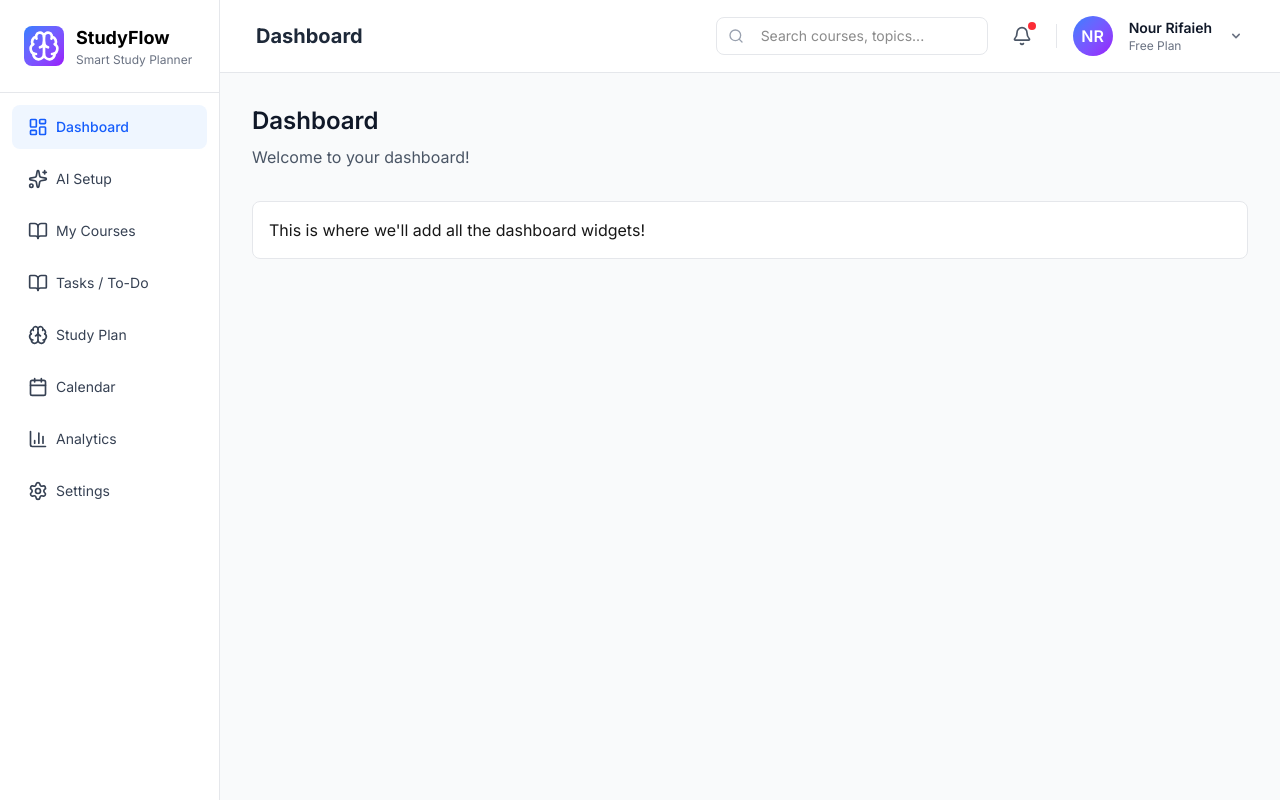
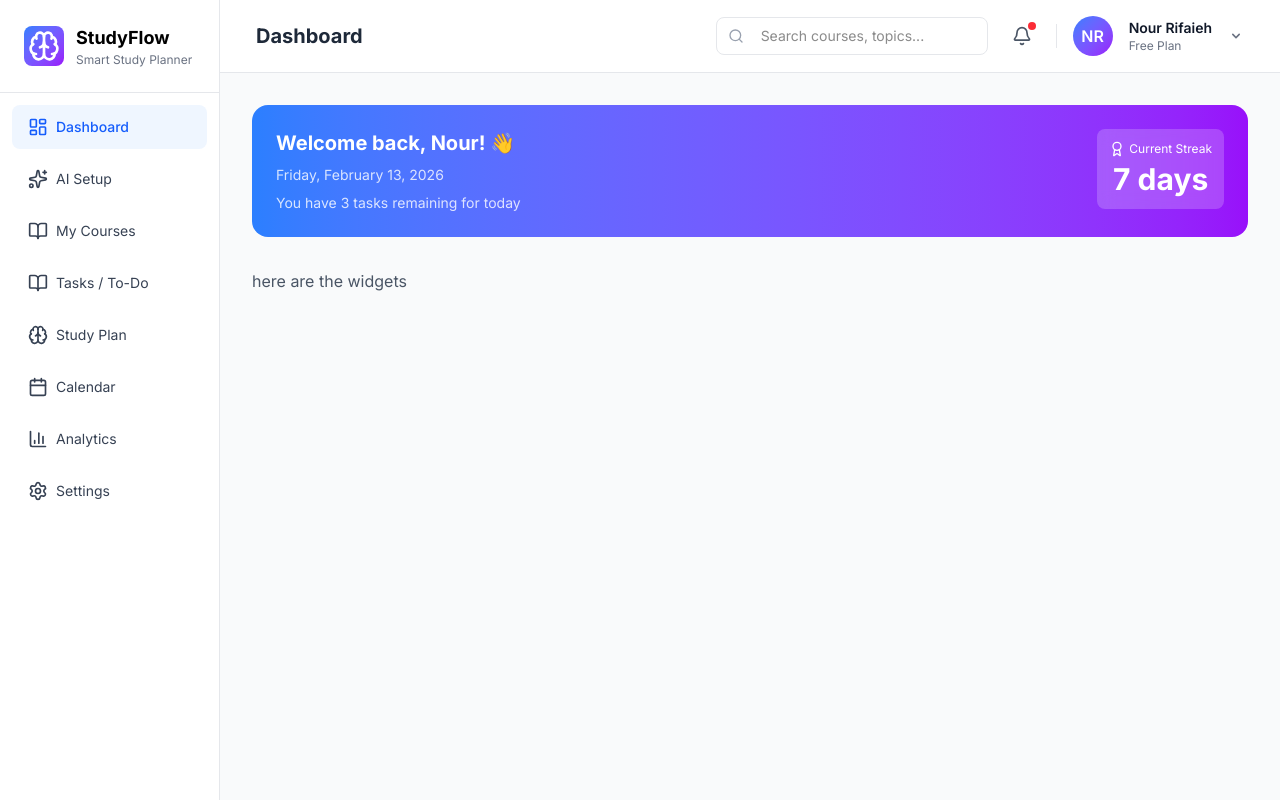
Before and after one commit to ruba73/tecktalksproject, a Next.js app: page /dashboard in a window 1280 px wide. Built offline with nearby package versions, Linux system fonts and the light colour scheme.

Commit message:
feat: add welcomeCard with static data

```diff
--- a/app/dashboard/page.tsx
+++ b/app/dashboard/page.tsx
@@ -1,11 +1,14 @@
+import { WelcomeCard } from "@/components/dashboard/WelcomeCard";
+
 export default function DashboardPage() {
   return (
-    <div className="p-8">
-      <h1 className="text-2xl font-semibold text-gray-900">Dashboard</h1>
-      <p className="text-gray-600 mt-2">Welcome to your dashboard!</p>
+    <div className="p-8 space-y-8">
+      <WelcomeCard/>
+      {/* <h1 className="text-2xl font-semibold text-gray-900">Dashboard</h1> */}
+      {/* <p className="text-gray-600 mt-2">Welcome to your dashboard!</p> */}
 
-      <div className="mt-8 p-4 bg-white rounded-lg border border-gray-200">
-        <p>This is where we'll add all the dashboard widgets!</p>
+      <div className="text-gray-600 mt-4">
+        <p>here are the widgets</p>
       </div>
     </div>
   );
--- /dev/null
+++ b/components/dashboard/WelcomeCard.tsx
@@ -0,0 +1,43 @@
+import { Award } from "lucide-react";
+
+export function WelcomeCard() {
+  // Hardcoded data
+  const userName = "Nour";
+  const currentStreak = 7;
+  const tasksRemaining = 3;
+
+  // Get current date
+  const today = new Date();
+  const formattedDate = today.toLocaleDateString('en-US', {
+    weekday: 'long',
+    month: 'long',
+    day: 'numeric',
+    year: 'numeric'
+  });
+
+  return (
+    <div className="bg-gradient-to-r from-blue-500 to-purple-600 rounded-2xl p-6 text-white">
+      <div className="flex items-start justify-between">
+        {/* Left side - Welcome text */}
+        <div className="flex-1">
+          <h1 className="text-xl font-bold mb-2">
+            Welcome back, {userName}! 👋
+          </h1>
+          <p className="text-white/80 mb-2 text-sm">{formattedDate}</p>
+          <p className="text-sm text-white/80">
+            You have {tasksRemaining} tasks remaining for today
+          </p>
+        </div>
+
+        {/* Right side - Streak badge */}
+        <div className="bg-white/20 backdrop-blur-sm rounded-lg px-3 py-3 ml-3">
+          <div className="flex items-center gap-1 mb-1">
+            <Award className="w-4 h-4 text-white" />
+            <span className="text-xs">Current Streak</span>
+          </div>
+          <p className="text-3xl font-bold text-center">{currentStreak} days</p>
+        </div>
+      </div>
+    </div>
+  );
+}
```
